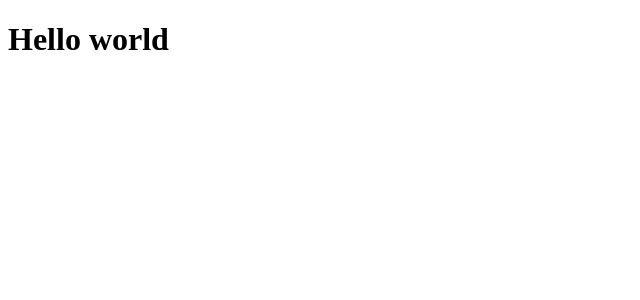
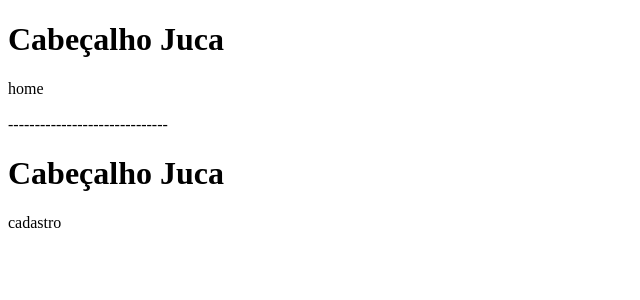
Before and after one commit to WagnerTerry/MercadoJuca, a React (Vite) app: page / in a window 1280 px wide. Shown: the top 300 px of the page, without its empty margins (0-640 px from the left). Built offline with nearby package versions, Linux system fonts and the light colour scheme.

Commit message:
criando componente cabecalho para teste

```diff
--- a/src/App.jsx
+++ b/src/App.jsx
@@ -1,7 +1,12 @@
+import Cabecalho from './components/Cabecalho'
+
 function App() {
   return (
     <div className="home">
-      <h1>Hello world</h1>
+      <Cabecalho tema="home" />
+      <br />
+      ------------------------------
+      <Cabecalho tema="cadastro"/>
     </div>
   )
 }
--- /dev/null
+++ b/src/components/Cabecalho.jsx
@@ -0,0 +1,8 @@
+export default function Cabecalho(props) {
+    return (
+        <div id="cabecalho">
+            <h1>Cabeçalho Juca</h1>
+            <span>{props.tema}</span>
+        </div>
+    )
+}
```
Also changed, not shown: 1 other file (tests, documents, lock files or other folders).
